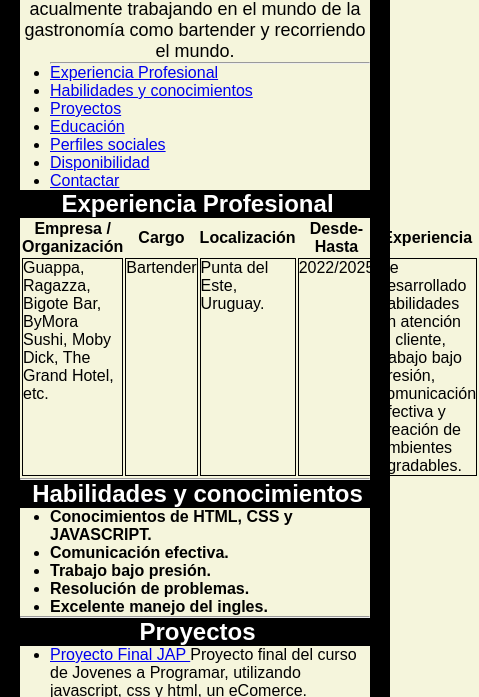
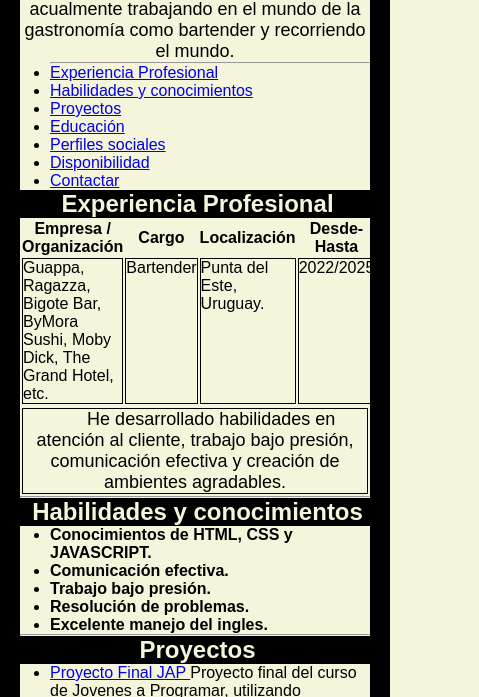
Before and after one commit to tintin-18/Curriculum-Vitae, a plain HTML site: page index.html in a window 390 px wide. Shown: the part 109-806 px from the top of the page, 479 px wide, since content can reach past the window. Drawn offline with Linux system fonts and the light colour scheme.

Commit message:
Media Quary update

```diff
--- a/cv.css
+++ b/cv.css
@@ -148,3 +148,13 @@ li p img{
   width: 45%;
   margin: 0 auto;
 }
+
+@media (max-width: 755px) {
+  h2 {
+    color: beige;
+  }
+  #sidebar {
+  z-index: 1000;
+}
+
+}
--- a/index.html
+++ b/index.html
@@ -55,7 +55,6 @@
           <th>Cargo</th>
           <th>Localización</th>
           <th>Desde-Hasta</th>
-          <th>Experiencia</th>
         </tr>
       </thead>
       <tbody>
@@ -64,10 +63,17 @@
           <td>Bartender</td>
           <td>Punta del Este, Uruguay.</td>
           <td>2022/2025</td>
-          <td>He desarrollado habilidades en atención al cliente, trabajo bajo presión, comunicación efectiva y creación de ambientes agradables.</td>
         </tr>
       </tbody>
      </table>
+     <table>
+  <tr>
+    <td>
+      <p>He desarrollado habilidades en atención al cliente, trabajo bajo presión, comunicación efectiva y creación de ambientes agradables.</p>
+    </td>
+  </tr>
+</table>
+
     </div>
 <hr>
 <h2 id="hc">Habilidades y conocimientos</h2>
```
